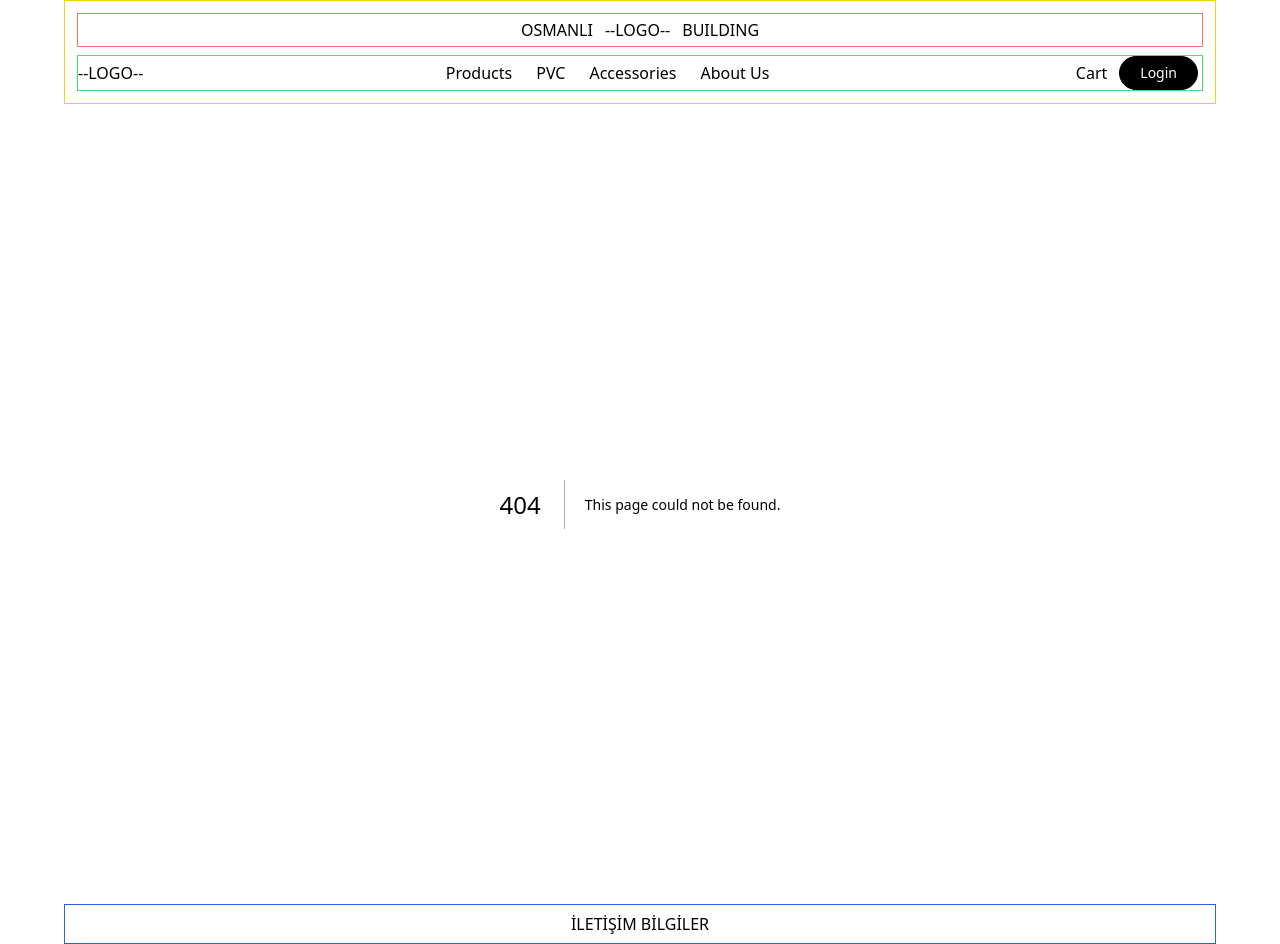
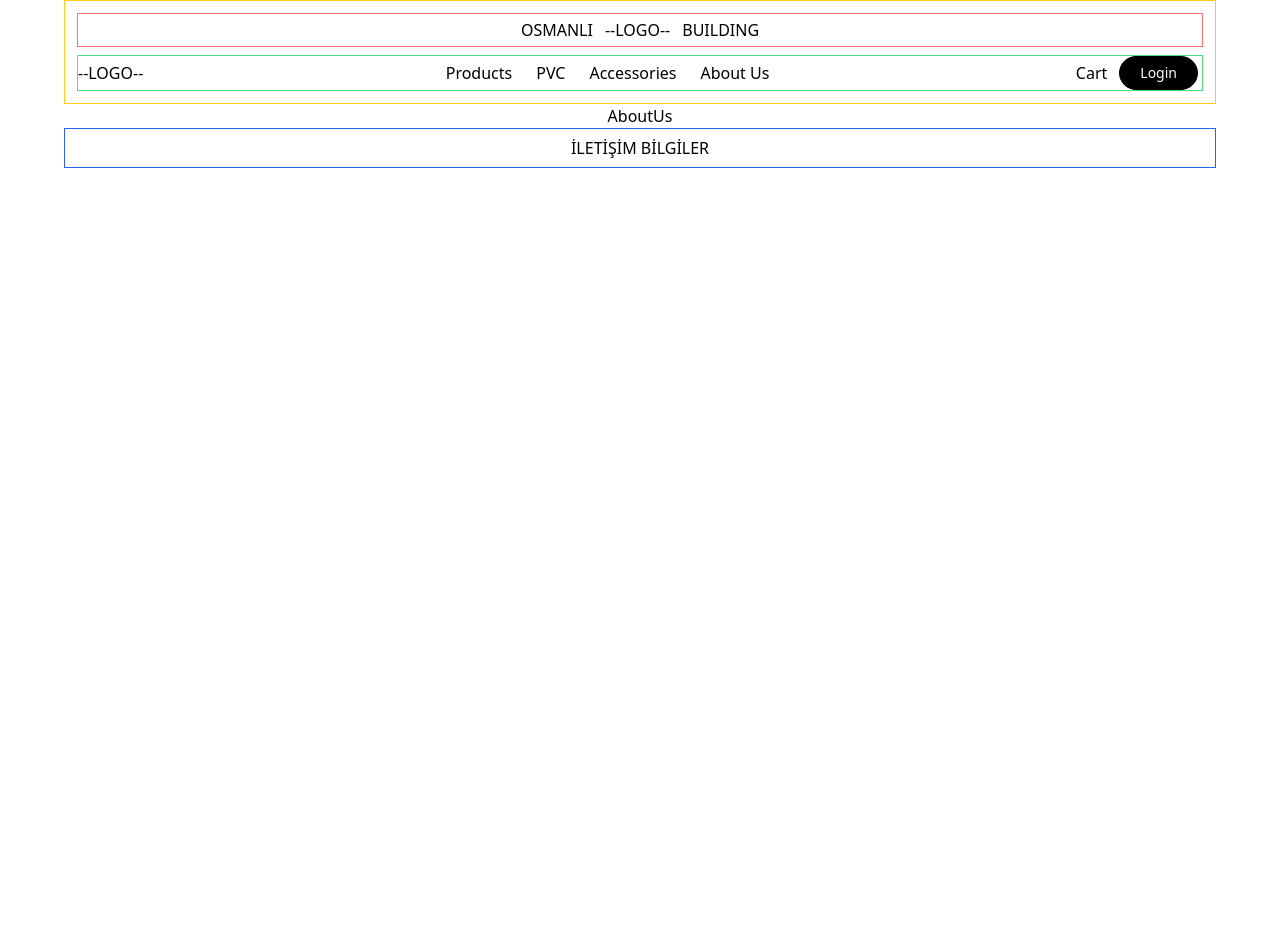
Before and after one commit to Bobzero23/Osmanli-Building-Frontend, a Next.js app: page /about-us in a window 1280 px wide. Before the commit this address had no page. After the commit the page ends 800 px from the top, so only its background shows below. Built offline with nearby package versions, Linux system fonts and the light colour scheme.

Commit message:
initializing About Us page

```diff
--- /dev/null
+++ b/app/about-us/page.jsx
@@ -0,0 +1,7 @@
+import React from "react";
+
+const AboutUs = () => {
+  return <div>AboutUs</div>;
+};
+
+export default AboutUs;
```
